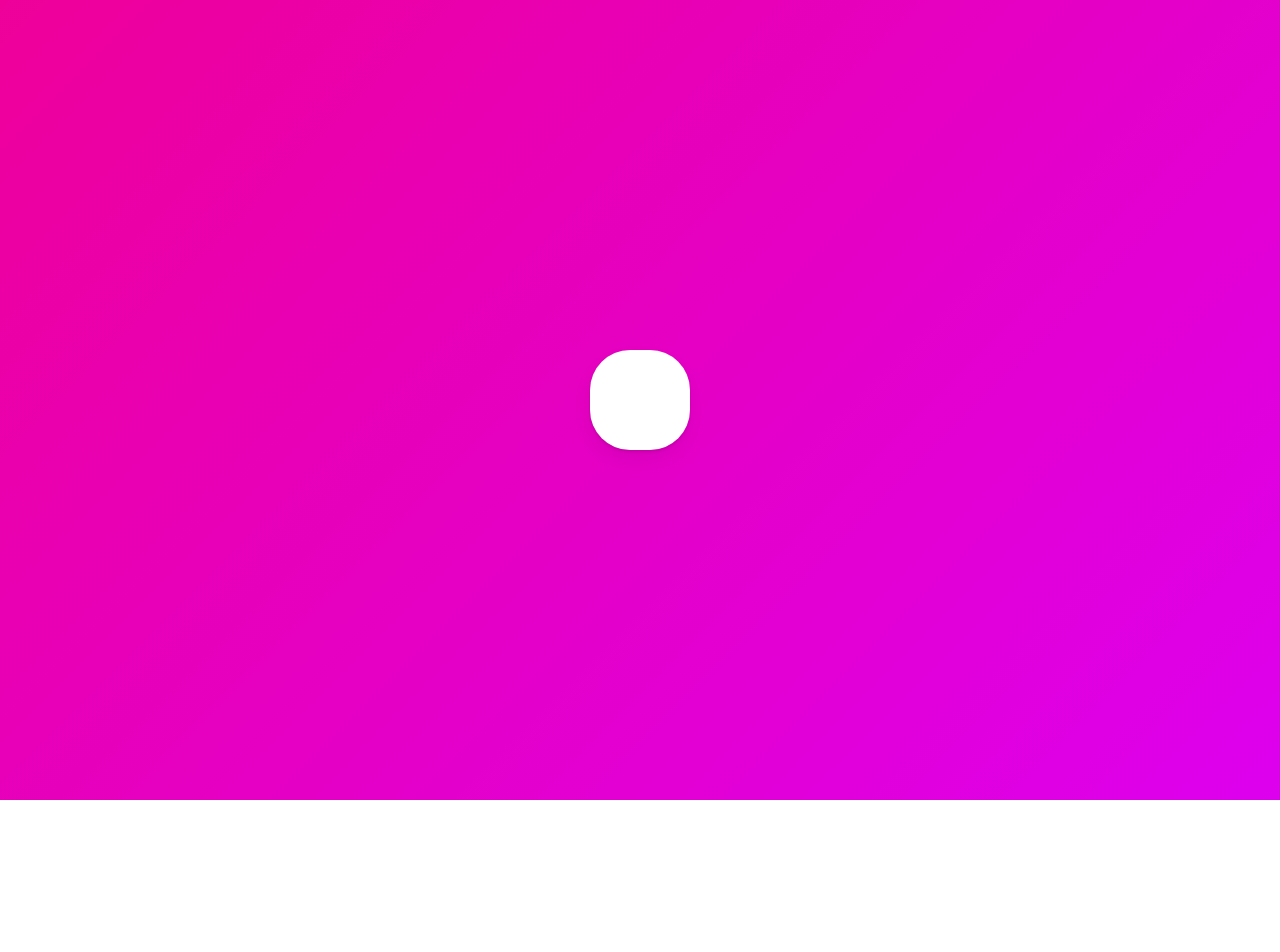
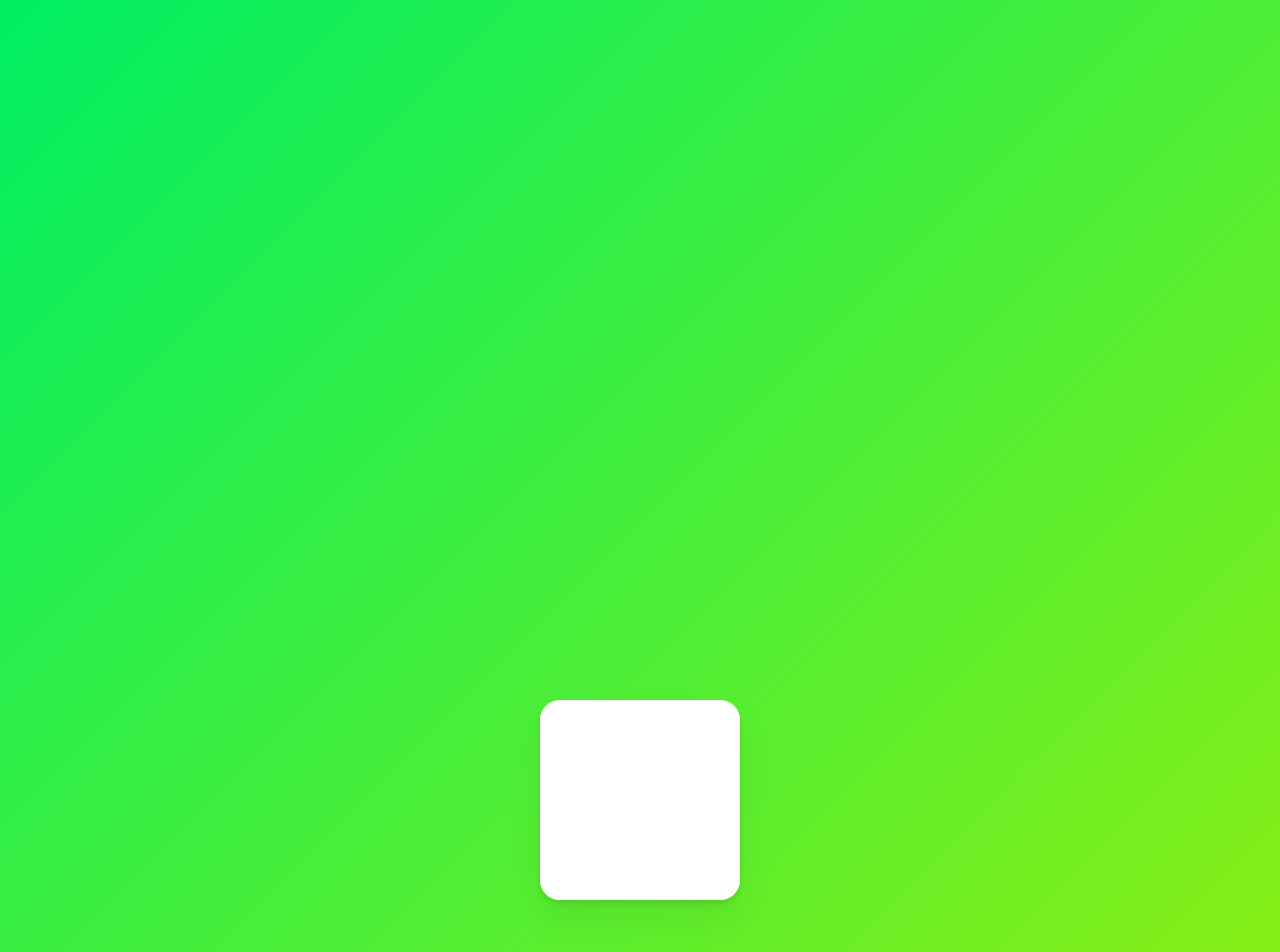
Before and after one commit to sbtiffanykim/framer-motion-practice, a React (Vite) app: page / in a window 1280 px wide. Shown: the top 952 px of the page. Before the commit the page ends 800 px from the top, so only its background shows below. Built offline with nearby package versions, Linux system fonts and the light colour scheme.

Commit message:
Implement scroll

```diff
--- a/src/App.tsx
+++ b/src/App.tsx
@@ -4,7 +4,7 @@
 import Variants from './Variants';
 import Gestures from './Gestures';
 import Drag from './Drag';
-import Scroll from './TransformX';
+import Scroll from './Scroll';
 import TransformX from './TransformX';
 
 const GlobalStyle = createGlobalStyle`
@@ -29,7 +29,7 @@
   return (
     <>
       <GlobalStyle />
-      <TransformX />
+      <Scroll />
     </>
   );
 }
--- /dev/null
+++ b/src/Scroll.tsx
@@ -0,0 +1,51 @@
+import styled from 'styled-components';
+import { motion, useMotionValueEvent, useScroll, useTransform } from 'framer-motion';
+
+const Wrapper = styled(motion.div)`
+  height: 200vh;
+  width: 100vw;
+  display: flex;
+  justify-content: center;
+  align-items: center;
+`;
+
+const Box = styled(motion.div)`
+  width: 100px;
+  height: 100px;
+  background-color: rgba(255, 255, 255, 0.4);
+  border-radius: 10px;
+  box-shadow: 0 2px 3px rgba(0, 0, 0, 0.1), 0 10px 20px rgba(0, 0, 0, 0.06);
+`;
+
+const ProgressBar = styled(motion.div)`
+  background-color: white;
+  border-radius: 10px;
+  height: inherit;
+  width: inherit;
+  transform-origin: 50% 100%;
+`;
+
+function Scroll() {
+  const { scrollYProgress } = useScroll();
+  useMotionValueEvent(scrollYProgress, 'change', (value) => console.log(value));
+  const gradient = useTransform(
+    scrollYProgress,
+    [0, 0.5, 1],
+    [
+      'linear-gradient(135deg,#00d2ee,#1000ee)',
+      'linear-gradient(135deg,#e09,#d0e)',
+      'linear-gradient(135deg,#00ee63,#aeee00)',
+    ]
+  );
+  const scale = useTransform(scrollYProgress, [0, 1], [1, 2]);
+
+  return (
+    <Wrapper style={{ background: gradient }}>
+      <Box style={{ scale }}>
+        <ProgressBar style={{ scaleY: scrollYProgress }} />
+      </Box>
+    </Wrapper>
+  );
+}
+
+export default Scroll;
```
